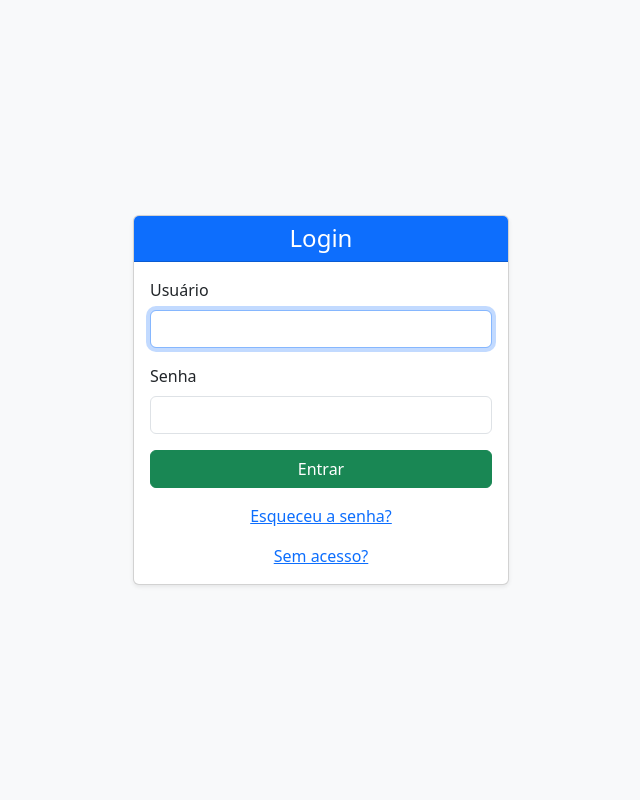
After one commit to Matt-ags/exercicios_django, a Django app: a page that uses templates/registration/login.html in a window 1280 px wide. The commit adds this page. Shown: the whole page, without its empty margins (319-959 px from the left). Run offline with Django 5.2, Linux system fonts and the light colour scheme.

Commit message:
Add user authentication views and templates; implement registration and password reset functionality

```diff
--- a/core/urls.py
+++ b/core/urls.py
@@ -15,8 +15,9 @@ Including another URLconf
     2. Add a URL to urlpatterns:  path('blog/', include('blog.urls'))
 """
 from django.contrib import admin
-from django.urls import path
+from django.urls import path, include
 from medico import views
+from medico.views import registrar_usuario
 
 urlpatterns = [
     path('admin/', admin.site.urls),
@@ -27,4 +28,7 @@ urlpatterns = [
     path('add_especialidade/', views.add_especialidade, name='add_especialidade'),
     path('editar_especialidade/<int:id>/', views.editar_especialidade, name='editar_especialidade'),
     path('editar_medico/<int:id>/', views.editar_medico, name='editar_medico'),
+    path('accounts/', include('django.contrib.auth.urls')),
+    path('accounts/register/', registrar_usuario, name='register'),
+
 ]
--- a/medico/templates/home.html
+++ b/medico/templates/home.html
@@ -62,6 +62,7 @@
     </div>
 
     <!-- ==================== BLOCO ADMIN (APENAS LOGADO) ==================== -->
+    {% if user.is_superuser %}
     <div class="card shadow-sm">
       <div class="card-header bg-warning">
         <h4 class="mb-0">Área Administrativa</h4>
@@ -123,6 +124,7 @@
         </div>
       </div>
     </div>
+    {% endif %}
   </div>
 
   <script src="https://cdn.jsdelivr.net/npm/bootstrap@5.3.3/dist/js/bootstrap.bundle.min.js"></script>
--- /dev/null
+++ b/templates/registration/login.html
@@ -0,0 +1,51 @@
+<!DOCTYPE html>
+<html lang="pt-br">
+<head>
+  <meta charset="UTF-8">
+  <meta name="viewport" content="width=device-width, initial-scale=1">
+  <title>Login</title>
+  <link href="https://cdn.jsdelivr.net/npm/bootstrap@5.3.3/dist/css/bootstrap.min.css" rel="stylesheet">
+</head>
+
+<body class="bg-light d-flex align-items-center" style="min-height: 100vh;">
+  <div class="container" style="max-width: 400px;">
+    <div class="card shadow-sm">
+      <div class="card-header bg-primary text-white text-center">
+        <h4 class="mb-0">Login</h4>
+      </div>
+
+      <div class="card-body">
+        <form method="POST" action="{% url 'login' %}">
+          {% csrf_token %}
+
+          <div class="mb-3">
+            <label class="form-label">Usuário</label>
+            <input type="text" name="username" class="form-control" required autofocus>
+          </div>
+
+          <div class="mb-3">
+            <label class="form-label">Senha</label>
+            <input type="password" name="password" class="form-control" required>
+          </div>
+
+          {% if form.errors %}
+            <div class="alert alert-danger">Usuário ou senha incorretos.</div>
+          {% endif %}
+
+          <div class="d-grid">
+            <button type="submit" class="btn btn-success">Entrar</button>
+          </div>
+        </form>
+
+        <div class="mt-3 text-center">
+          <a href="{% url 'password_reset' %}">Esqueceu a senha?</a>
+        </div>
+
+        <div class="mt-3 text-center">
+          <a href="{% url 'register' %}">Sem acesso?</a>
+        </div>
+      </div>
+    </div>
+  </div>
+</body>
+</html>
```
Also changed, not shown: core/settings.py (+7 -1 lines), medico/views.py (+14 -0 lines), templates/registration/password_reset_form.html (added, +30 -0 lines), templates/registration/register.html (added, +34 -0 lines).
